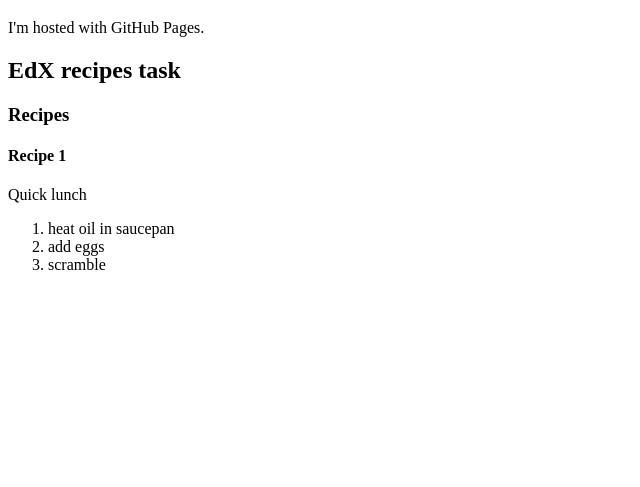
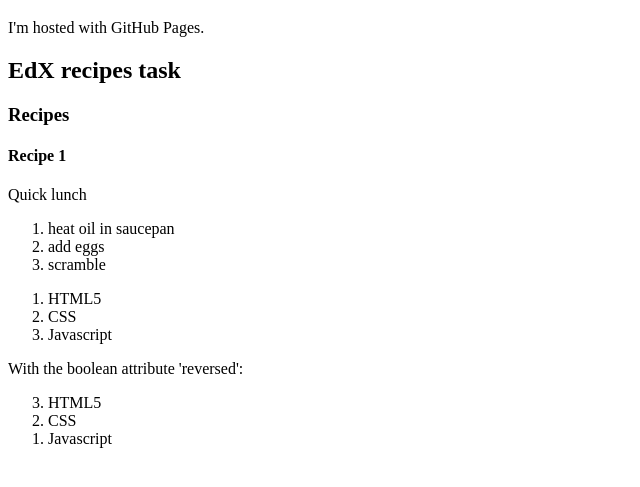
Before and after one commit to peoppenheimer/peoppenheimer.github.io, a plain HTML site: page index.html in a window 1280 px wide. Shown: the part 61-548 px from the top of the page, without its empty margins (0-640 px from the left). Drawn offline with Linux system fonts and the light colour scheme.

Commit message:
start studying attributes, global and non-global

```diff
--- a/index.html
+++ b/index.html
@@ -12,5 +12,17 @@
   <li>add eggs</li>
   <li>scramble</li>
 </ol>
+<ol>
+   <li>HTML5</li>
+   <li>CSS</li>
+   <li>Javascript</li>
+</ol>
+With the boolean attribute 'reversed':
+
+<ol reversed>
+   <li>HTML5</li>
+   <li>CSS</li>
+   <li>Javascript</li>
+</ol>
 </body>
 </html>
```
